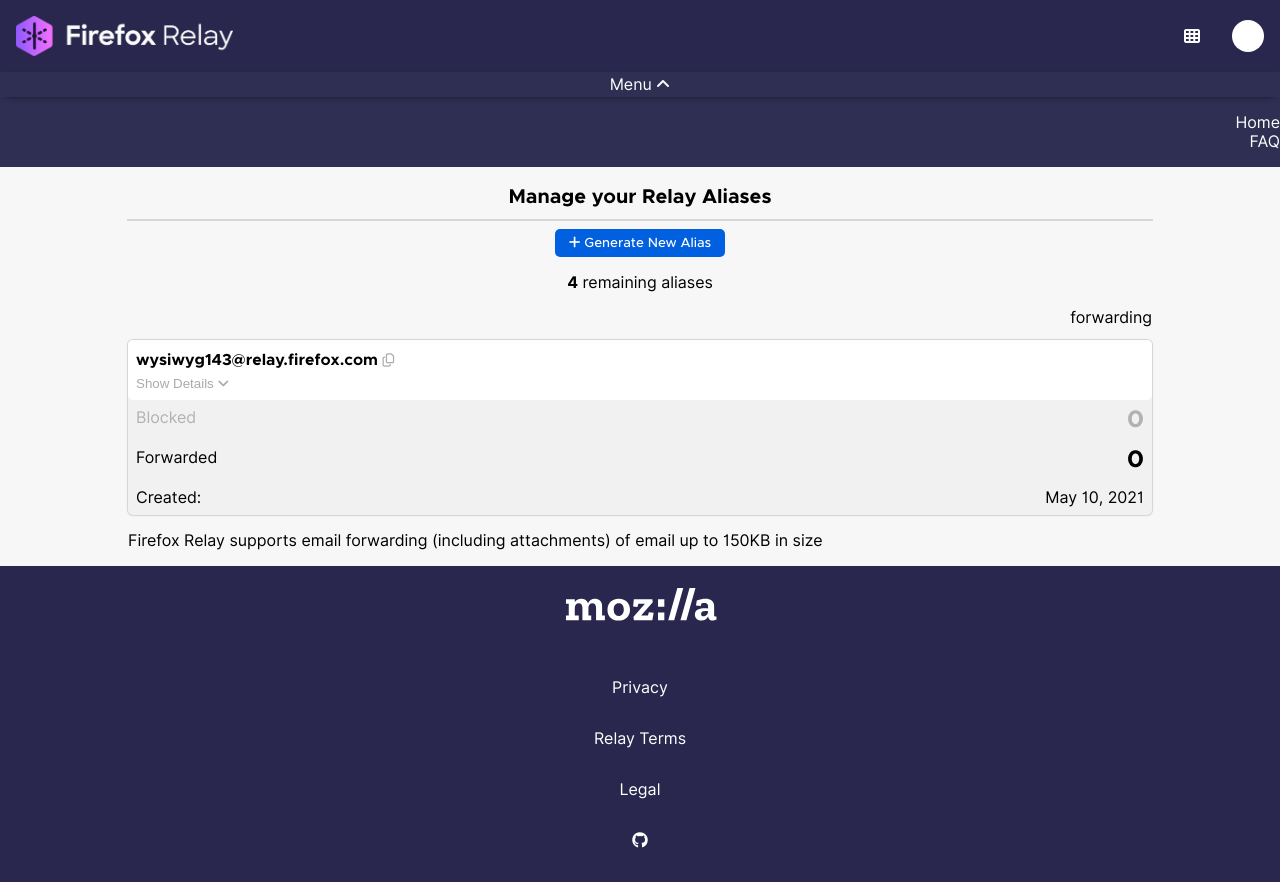
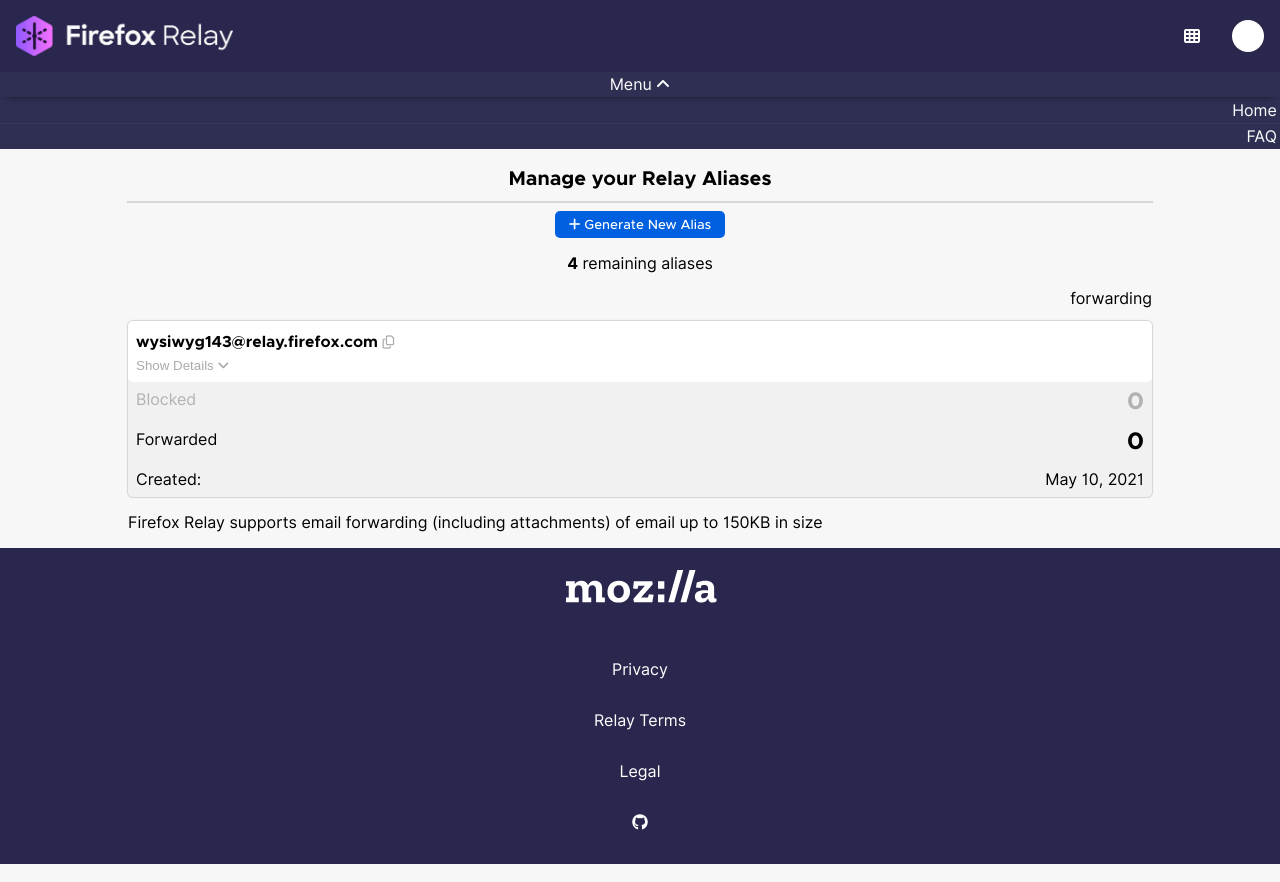
Before and after one commit to jdaumeyer/mozilla-challenge, a website: page index.html in a window 1280 px wide. Both pictures are taken after a click on the link "Menu". Drawn offline with Linux system fonts and the light colour scheme.

Commit message:
Added navMenu seperator

```diff
--- a/assets/styles.css
+++ b/assets/styles.css
@@ -132,6 +132,16 @@
   transformation-origin: top center;
   transition: flex 250ms linear;
   flex: 1 0 auto;
+  width: 100%;
+  margin: 0;
+}
+
+nav.topNav ul li {
+  padding: 0.2em;
+}
+
+nav.topNav ul li:nth-child(even) {
+  border-top: 1px solid #37375b;
 }
 
 .topNavToggle {
```
